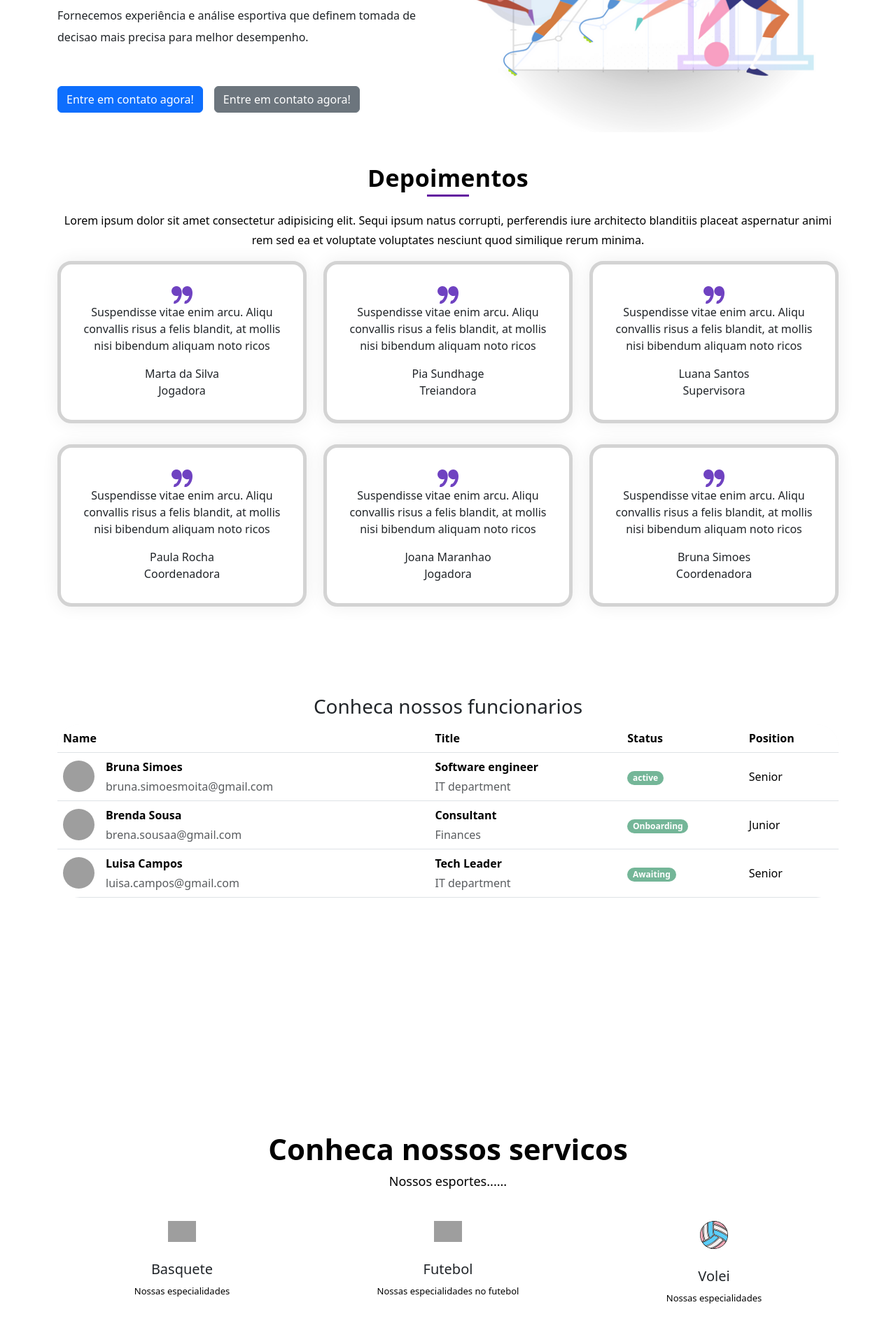
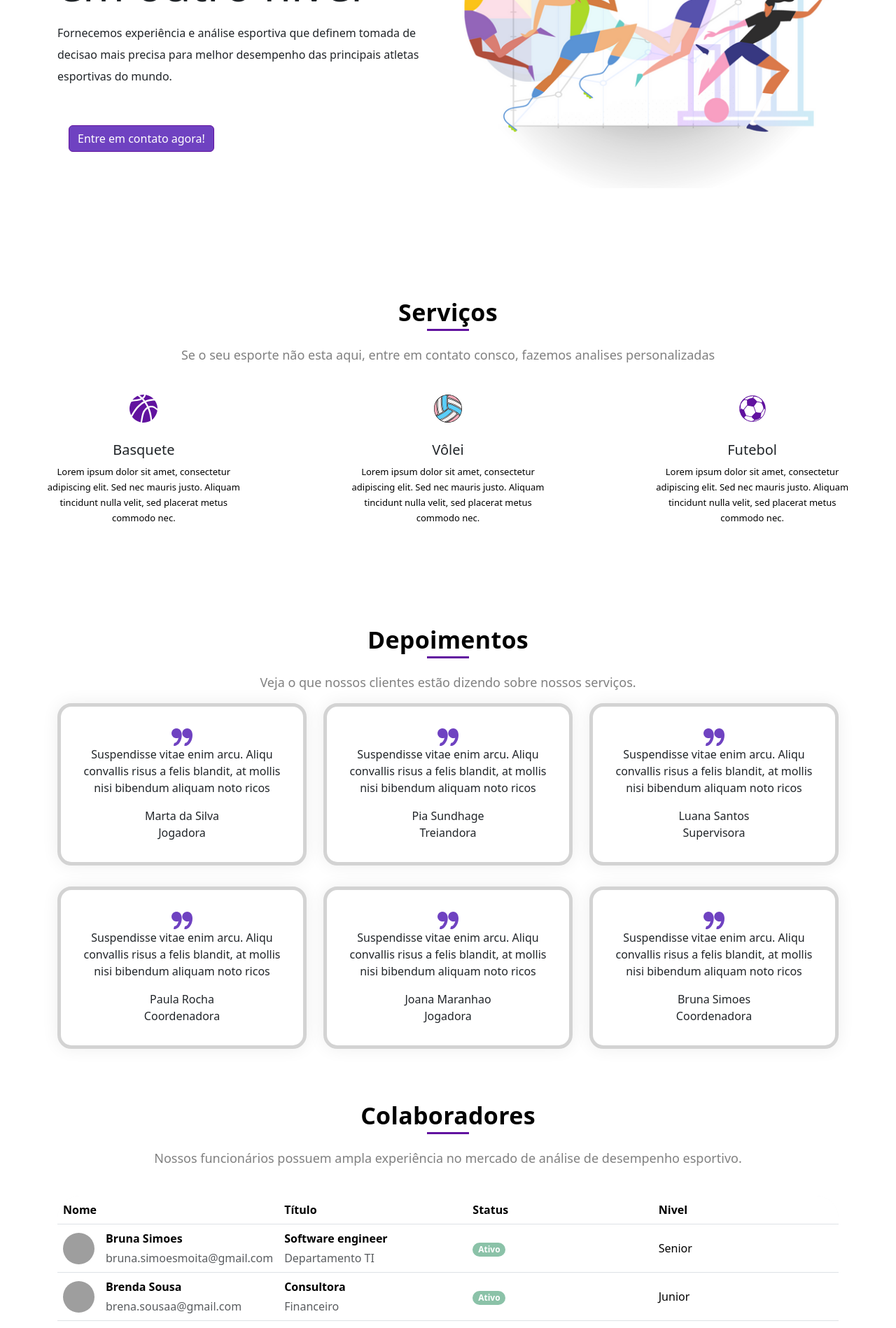
Before and after one commit to hibrunasimoes/data-sports, a Vue app: page / in a window 1280 px wide. Shown: the part 320-2218 px from the top of the page at 70% size. Built offline with nearby package versions, Linux system fonts and the light colour scheme; data requests are answered from the project's data file; grey boxes are pictures that could not be loaded.

Commit message:
fix css-color

```diff
--- a/data/db.json
+++ b/data/db.json
@@ -42,46 +42,43 @@
       "name":"Bruna Simoes",
       "email": "bruna.simoesmoita@gmail.com",
       "role":"Software engineer",
-      "department":"IT department",
-      "adressImage": "https://mdbootstrap.com/img/new/avatars/8.jpg",
-      "status":"active",
+      "department":"Departamento TI",
+      "adressImage": "https://mdbootstrap.com/img/new/avatars/4.jpg",
+      "status":"Ativo",
       "position": "Senior"
     },
     {
       "name":"Brenda Sousa",
       "email": "brena.sousaa@gmail.com",
-      "role":"Consultant",
-      "department":"Finances",
-      "adressImage": "https://mdbootstrap.com/img/new/avatars/8.jpg",
-      "status":"Onboarding",
+      "role":"Consultora",
+      "department":"Financeiro",
+      "adressImage": "https://mdbootstrap.com/img/new/avatars/5.jpg",
+      "status":"Ativo",
       "position": "Junior"
     },
     {
       "name":"Luisa Campos",
       "email": "luisa.campos@gmail.com",
-      "role":"Tech Leader",
-      "department":"IT department",
-      "adressImage": "https://mdbootstrap.com/img/new/avatars/8.jpg",
-      "status":"Awaiting",
+      "role":"Software developer",
+      "department":"Departamento TI",
+      "adressImage": "https://mdbootstrap.com/img/new/avatars/6.jpg",
+      "status":"Ativo",
       "position": "Senior"
     }
   ],
   "sports": [
   {
     "categoriesSports": "Basquete",
-    "descriptionSports": "Nossas especialidades",
-    "sportsImage": "image/basquete.svg"
+    "descriptionSports": "Nossas especialidades"
   },
 
   {
     "categoriesSports": "Futebol",
-    "descriptionSports": "Nossas especialidades no futebol",
-    "sportsImage": "image/bola.svg"
+    "descriptionSports": "Nossas especialidades no futebol"
   },
   {
     "categoriesSports": "Volei",
-    "descriptionSports": "Nossas especialidades",
-    "sportsImage": "../../src/assets/image/volei.svg"
+    "descriptionSports": "Nossas especialidades"
   }
   ]
  }
--- a/public/index.html
+++ b/public/index.html
@@ -13,5 +13,7 @@
     </noscript>
     <div id="app"></div>
     <!-- built files will be auto injected -->
+
+
   </body>
 </html>
--- a/src/App.vue
+++ b/src/App.vue
@@ -1,9 +1,9 @@
 <template>
   <NavBarComponent />
   <HeroPage />
+  <SportsPage />
   <TestimonialsPage />
   <EmployeesPage />
-  <SportsPage />
   <FormPage />
   <FooterPage />
 </template>
@@ -15,7 +15,8 @@ import HeroPage from './pages/HeroPage.vue';
 import TestimonialsPage from './pages/TestimonialsPage.vue';
 import SportsPage from './pages/SportsPage.vue';
 import FormPage from './pages/FormPage.vue';
-import FooterPage from './pages/FooterPage.vue'
+import FooterPage from './pages/FooterPage.vue';
+
 
 
 export default {
@@ -26,7 +27,7 @@ export default {
     EmployeesPage,
     SportsPage,
     FormPage,
-    FooterPage
+    FooterPage,
   }
 }
 </script>
@@ -36,4 +37,14 @@ export default {
     margin: 0;
     box-sizing: border-box;
   }
+  .scroll-to-top {
+  padding: 30px 0;
+  position: absolute;
+  right: 0;
+}
+.scroll-to-top button {
+  border: none;
+  background: transparent;
+  cursor: pointer;
+}
 </style>
--- a/src/components/NavBarComponent.vue
+++ b/src/components/NavBarComponent.vue
@@ -12,10 +12,10 @@
             <a class="nav-link active" aria-current="page" href="#">Início</a>
           </li>
           <li class="nav-item">
-            <a class="nav-link" href="#">Servicos</a>
+            <a class="nav-link" href="#services">Serviços</a>
           </li>
           <li class="nav-item">
-            <a class="nav-link me-5" href="#">Esportes</a>
+            <a class="nav-link me-5" href="#faleconosco">Fale Conosco</a>
           </li>
         </ul>
         <a href="#" class ="btn btn-purple ">
@@ -64,7 +64,6 @@ export default {
 .btn-purple:hover {
   background-color: #6f42c1;
   color: #fff;
-
 }
 
 @media (max-width: 767px) {
--- a/src/pages/EmployeesPage.vue
+++ b/src/pages/EmployeesPage.vue
@@ -1,21 +1,24 @@
 <template>
-    <div class="container my-5">
-    <div class="text-header text-center">
-      <h3>Conheca nossos funcionarios</h3>
+  <div class="container">
+        <div class="section-header">
+          <h4> Colaboradores</h4>
+          <i class="fa-duotone fa-quotes"></i>
+          <p> Nossos funcionários possuem ampla experiência no mercado de análise de desempenho esportivo.</p>
         </div>
-    <div class="shadow-4 rounded-5 overflow-hidden">
-      <table class="table align-middle mb-0 bg-white">
+        <br>
+    <div class="table-responsive shadow-4 rounded-5 overflow-hidden ">
+      <table class="table align-middle mb-0 bg-white table-responsive-sm">
         <thead class="bg-light">
           <tr>
-            <th>Name</th>
-            <th>Title</th>
-            <th>Status</th>
-            <th>Position</th>
+            <th class="col-md-3">Nome</th>
+            <th class="col-md-3">Título</th>
+            <th class="col-md-3">Status</th>
+            <th class="col-md-3">Nivel</th>
           </tr>
         </thead>
-         <tbody v-for="employe in employess" :key="employe.name">
-          <tr>
-            <td>
+        <tbody>
+          <tr v-for="employe in employess" :key="employe.name">
+            <td class="col-md-3">
               <div class="d-flex align-items-center">
                 <img
                   alt=""
@@ -29,20 +32,24 @@
                 </div>
               </div>
             </td>
-              <td>
+            <td class="col-md-3">
               <p class="fw-bold mb-1">{{employe.role}}</p>
               <p class="text-muted mb-0">{{employe.department}}</p>
             </td>
-            <td>
-              <span class="badge bg-success rounded-pill " style="opacity: 0.6">{{employe.status}}</span>
+            <td class="col-md-3">
+              <span
+                class="badge bg-success rounded-pill"
+                style="opacity: 0.5;"
+              >{{employe.status}}</span>
             </td>
-            <td>{{employe.position}}</td>
+            <td class="col-md-3">{{employe.position}}</td>
           </tr>
         </tbody>
       </table>
     </div>
   </div>
 </template>
+
 
 <script>
 export default {
@@ -63,3 +70,45 @@ export default {
 }
 }
 </script>
+
+<style>
+
+
+.section-header {
+  margin-bottom: 6opx;
+}
+.section-header h4{
+  position: relative;
+  padding: 0;
+  color:#010101;
+  line-height: 1;
+  letter-spacing: 0.3px;
+  font-size: 34px;
+  font-weight: 700;
+  text-align: center;
+  text-transform: none;
+  margin-bottom: 30px;
+
+}
+.section-header h4::before {
+  content: '';
+  width: 60px;
+  height: 3px;
+  background: #61129F;
+  position: absolute;
+  bottom: -10px;
+  left: 0;
+  right: 0;
+  margin: 0 auto;
+}
+
+.section-header p {
+  text-align: center;
+  font-size: 18px;
+  font-weight: 400;
+  line-height: 28px;
+  color: gray;
+}
+
+
+</style>
--- a/src/pages/FooterPage.vue
+++ b/src/pages/FooterPage.vue
@@ -78,7 +78,7 @@
 
 <script>
 export default {
-  name: "FooterPage"
+  name: "FooterPage",
 }
 </script>
 
--- a/src/pages/HeroPage.vue
+++ b/src/pages/HeroPage.vue
@@ -3,20 +3,18 @@
   <div class="container">
     <div class="row">
       <div class="col-md-6">
-          <div class="text-label">
-              DataEL<span>{</span>AS<span>}</span>
-          </div>
           <div class="text-hero-bold">
             Sua performance <br>
-            em outro nivel.
+            em outro nível
           </div>
           <div class="text-hero-regular">
           Fornecemos experiência e análise esportiva que definem tomada
-          de decisao mais precisa para melhor desempenho.
+          de decisao mais precisa para melhor desempenho das principais
+          atletas esportivas do mundo.
           </div>
           <div class="buttons">
-            <a href="#" class="btn btn-primary shadow-none"> Entre em contato agora!</a>
-            <a href="#" class="btn btn-secondary shadow-none ms-3 "> Entre em contato agora!</a>
+            <a href="#" class=" btn btn-purple shadow-none ms-3"> Entre em contato agora!</a>
+
           </div>
       </div>
       <div class="col-md-6">
@@ -57,7 +55,7 @@ export default {
 
 }
 @import url('https://fonts.googleapis.com/css2?family=Plus+Jakarta+Sans&family=Poppins:wght@100;300;400;500&display=swap');
-.section-hero {
+.hero {
   padding: 5rem 0;
 }
 
@@ -70,6 +68,16 @@ body {
   font-size: 48px;
   line-height: 73px;
 }
+.btn-purple {
+  color: #fff;
+  background-color: #6f42c1;
+  border-color: #61129F;
+
+}
+.btn-purple:hover {
+  background-color: #6f42c1;
+  color: #fff;
+}
 
 .buttons {
   padding-top: 30px
@@ -81,9 +89,9 @@ body {
 }
 .text-label {
   line-height: 31px;
-  color: var(--primary);
-  font-size: var(--text-regular);
-  font-weight: var(--font-weight-regular);
+  color: #FBC257;
+  font-size: 500;
+  font-weight: 400;
   line-height: 31px;
 
 }
@@ -105,12 +113,4 @@ body {
     width:84%;
   }
 }
-
-/* Mobile Version only */
-/* @media(min-width: 1280px) {
-  .hero {
-    margin:2rem 0;
-    text-align: center;
-  }
-} */
 </style>
--- a/src/pages/SportsPage.vue
+++ b/src/pages/SportsPage.vue
@@ -1,24 +1,41 @@
 <template>
-<section class="setup">
-  <div class="container">
-    <div class="text-header text-center">
-      <h3>Conheca nossos servicos</h3>
-      <p>Nossos esportes......</p>
-    </div>
-    <div class="items text-center">
+<section class="setup" id="services">
+          <div class="section-header">
+          <h4>Serviços</h4>
+          <i class="fa-duotone fa-quotes"></i>
+          <p>Se o seu esporte não esta aqui, entre em contato consco, fazemos analises personalizadas</p>
+        </div>
+      <div class="items text-center">
       <div class="row">
-        <div class="col-md-4 " v-for="sport in sports" :key="sport.categoriesSports">
+        <div class="col-md-4">
           <div class="icons">
-            <img class ="icons-services" :src="sport.sportsImage" alt="">
+            <img class ="icons-services" src="../assets/image/basquete.svg" alt="">
           </div>
           <div class="desc">
-            <h5>{{sport.categoriesSports}}</h5>
-            <p>{{sport.descriptionSports}}</p>
+              <h5>Basquete</h5>
+              <p>Lorem ipsum dolor sit amet, consectetur adipiscing elit. Sed nec mauris justo. Aliquam tincidunt nulla velit, sed placerat metus commodo nec.</p>
           </div>
         </div>
+        <div class="col-md-4">
+          <div class="icons">
+            <img class ="icons-services" src="../assets/image/volei.svg" alt="">
+          </div>
+          <div class="desc">
+              <h5>Vôlei</h5>
+              <p>Lorem ipsum dolor sit amet, consectetur adipiscing elit. Sed nec mauris justo. Aliquam tincidunt nulla velit, sed placerat metus commodo nec.</p>
+          </div>
+        </div>
+        <div class="col-md-4">
+          <div class="icons">
+            <img class ="icons-services" src="../assets/image/bola.svg" alt="">
+          </div>
+          <div class="desc">
+              <h5>Futebol</h5>
+              <p>Lorem ipsum dolor sit amet, consectetur adipiscing elit. Sed nec mauris justo. Aliquam tincidunt nulla velit, sed placerat metus commodo nec.</p>
+         </div>
       </div>
-    </div>
-  </div>
+   </div>
+</div>
 </section>
 </template>
 
@@ -43,12 +60,16 @@ export default {
 </script>
 
 <style scoped>
-section.setup {
-  padding: 287px 0;
+@import url('https://fonts.googleapis.com/css2?family=Plus+Jakarta+Sans&family=Poppins:wght@100;300;400;500&display=swap');
+body {
+  font-family: 'Plus Jakarta Sans', sans-serif;
+  background-color: #010101;
 }
 .icons .icons-services{
   width: 40px;
-
+}
+section.setup {
+  padding: 5rem 0;
 }
 section.setup .text-header h3 {
   font-size: 42px;
@@ -60,7 +81,7 @@ section.setup .text-header p {
   font-size: 18px;
   font-weight: 400;
   line-height: 28px;
-  color: black;
+  color: gray;
 }
 
 section.setup .icons {
--- a/src/pages/TestimonialsPage.vue
+++ b/src/pages/TestimonialsPage.vue
@@ -5,8 +5,9 @@
         <div class="section-header">
           <h4> Depoimentos</h4>
           <i class="fa-duotone fa-quotes"></i>
-          <p>Lorem ipsum dolor sit amet consectetur adipisicing elit. Sequi ipsum natus corrupti, perferendis iure architecto blanditiis placeat aspernatur animi rem sed ea et voluptate voluptates nesciunt quod similique rerum minima.</p>
+          <p>Veja o que nossos clientes estão dizendo sobre nossos serviços.</p>
         </div>
+        <br>
         <div class="col-lg-4 col-sm-6" v-for="testimonial in testimonials" :key="testimonial.id">
             <div class="item"> <img class ="image" src=".././assets/image/quote.svg" alt="">
 
@@ -15,31 +16,6 @@
               <div class="occupation">{{testimonial.role}}</div>
            </div>
           </div>
-          <!-- <div class="col-lg-4 col-sm-6">
-            <div class="item">
-              <p>Lorem ipsum dolor sit amet consectetur, adipisicing elit. Voluptatum enim perferendis minima! Quae maxime in earum. Rerum distinctio, quae consequatur minima laboriosam nesciunt vitae odit modi in aspernatur! Molestiae, quis.</p>
-             </div>
-            </div>
-          <div class="col-lg-4 col-sm-6">
-            <div class="item">
-            <p>Lorem ipsum dolor sit amet consectetur, adipisicing elit. Voluptatum enim perferendis minima! Quae maxime in earum. Rerum distinctio, quae consequatur minima laboriosam nesciunt vitae odit modi in aspernatur! Molestiae, quis.</p>
-           </div>
-          </div>
-          <div class="col-lg-4 col-sm-6">
-            <div class="item">
-            <p>Lorem ipsum dolor sit amet consectetur, adipisicing elit. Voluptatum enim perferendis minima! Quae maxime in earum. Rerum distinctio, quae consequatur minima laboriosam nesciunt vitae odit modi in aspernatur! Molestiae, quis.</p>
-           </div>
-          </div>
-          <div class="col-lg-4 col-sm-6">
-            <div class="item">
-            <p>Lorem ipsum dolor sit amet consectetur, adipisicing elit. Voluptatum enim perferendis minima! Quae maxime in earum. Rerum distinctio, quae consequatur minima laboriosam nesciunt vitae odit modi in aspernatur! Molestiae, quis.</p>
-           </div>
-          </div>
-          <div class="col-lg-4 col-sm-6">
-            <div class="item">
-            <p>Lorem ipsum dolor sit amet consectetur, adipisicing elit. Voluptatum enim perferendis minima! Quae maxime in earum. Rerum distinctio, quae consequatur minima laboriosam nesciunt vitae odit modi in aspernatur! Molestiae, quis.</p>
-           </div>
-          </div> -->
       </div>
     </div>
   </div>
@@ -66,6 +42,7 @@ export default {
 </script>
 
 <style scoped>
+@import url('https://fonts.googleapis.com/css2?family=Plus+Jakarta+Sans&family=Poppins:wght@100;300;400;500&display=swap');
 .section-header {
   margin-bottom: 6opx;
 }
@@ -95,10 +72,11 @@ export default {
 }
 
 .section-header p {
-  color:#010101;
-  font-size: 16px;
+  text-align: center;
+  font-size: 18px;
+  font-weight: 400;
   line-height: 28px;
-  text-align: center;
+  color: gray;
 }
 
 .item {
@@ -113,10 +91,7 @@ export default {
   transition: all 0.5s ease 0s;
 
 }
-
 .image {
   width: 30px;
-
 }
-
 </style>
```
Also changed, not shown: src/pages/FormPage.vue (+54 -4 lines), src/assets/image/up-arrow.png (added). Lines whose indentation alone changed are shown as unchanged.
